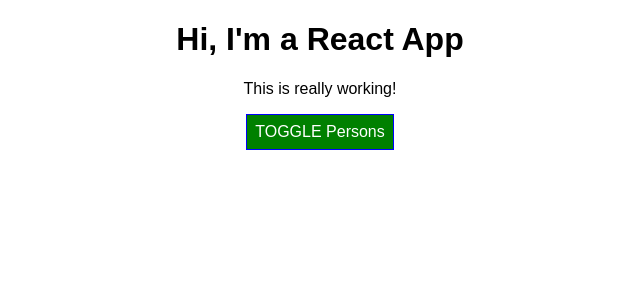
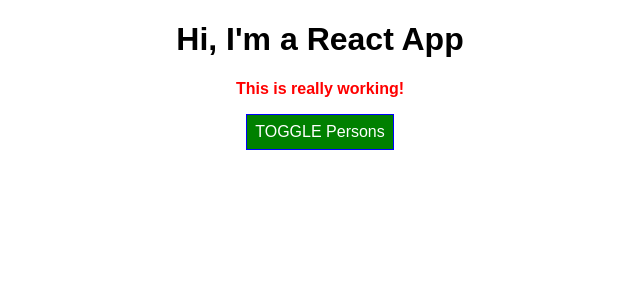
Before and after one commit to codershona/react_base_features_and_syntax, a React (Create React App) app: page / in a window 1280 px wide. Shown: the top 300 px of the page, without its empty margins (320-960 px from the left). Built offline with nearby package versions, Linux system fonts and the light colour scheme.

Commit message:
working on setting classes names dynamically

```diff
--- a/src/App.css
+++ b/src/App.css
@@ -5,3 +5,11 @@
 /*button {
 
 }*/
+
+.red {
+	color: red;
+}
+
+.bold {
+	font-weight: bold;
+}
--- a/src/App.js
+++ b/src/App.js
@@ -83,10 +83,14 @@
 
      }
 
+
+     let classes = ['red', 'bold'].join(' ');
+
+
     return (
       <div className="App">
         <h1>Hi, I'm a React App</h1>
-        <p>This is really working!</p>
+        <p className={classes}>This is really working!</p>
         <button
         style={style}
         onClick={this.togglePersonsHandler}>TOGGLE Persons</button>
```
